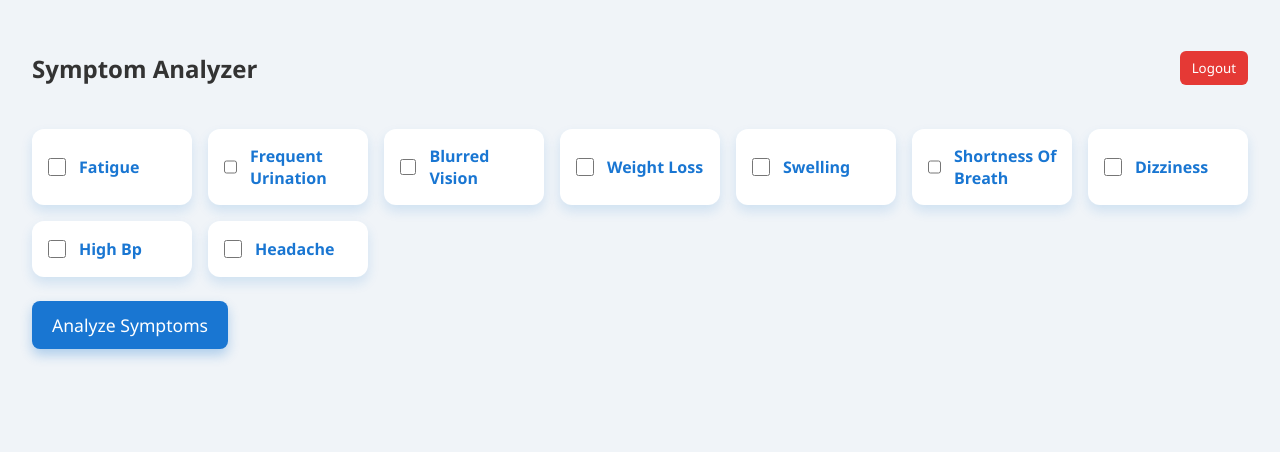
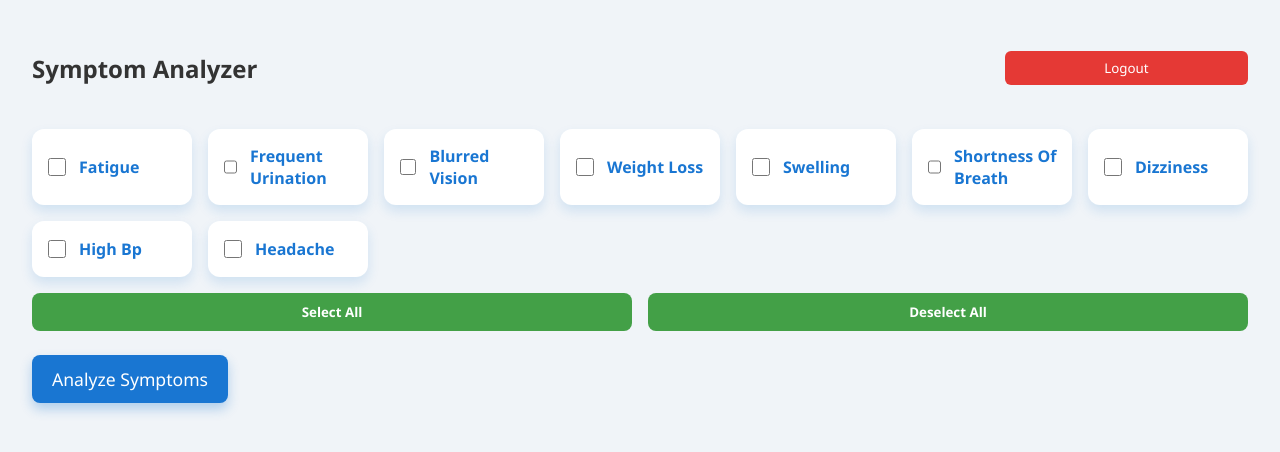
Before and after one commit to Sanya7300/AIDaptCareUI, a React (Create React App) app: page /symptoms in a window 1280 px wide. Shown: the top 452 px of the page. Built offline with nearby package versions, Linux system fonts and the light colour scheme; no server answers.

Commit message:
updated btn

```diff
--- a/src/components/ChartHistory.js
+++ b/src/components/ChartHistory.js
@@ -1,11 +1,14 @@
 import React from "react";
 import { BarChart, Bar, XAxis, YAxis, Tooltip, ResponsiveContainer, PieChart, Pie } from "recharts";
+
 const ChartHistory = ({ history }) => {
- const chartData = history.map((entry, index) => ({
-   name: `#${index + 1}`,
-   Disease: entry.disease,
-   Count: entry.symptoms.length
- }));
+const chartData = history.map((entry, index) => ({
+  name: `#${index + 1}`,
+  Disease: entry.predictedCondition,
+  Count: entry.count || 1,
+  Symptoms: Array.isArray(entry.symptoms) ? entry.symptoms.join(", ") : entry.symptoms,
+  Remedies: Array.isArray(entry.remedies) ? entry.remedies.join(", ") : entry.remedies
+}));
 const [chartType, setChartType] = React.useState("pie");
 
 return (
@@ -45,7 +48,22 @@ return (
     <ResponsiveContainer width="100%" height={300}>
       {chartType === "pie" ? (
         <PieChart>
-          <Tooltip />
+          <Tooltip
+            content={({ active, payload }) => {
+              if (active && payload && payload.length) {
+                const data = payload[0].payload;
+                return (
+                  <div style={{ background: "#fff", border: "1px solid #ccc", padding: 10 }}>
+                    <strong>{data.Disease}</strong>
+                    <div>Count: {data.Count}</div>
+                    <div>Symptoms: {data.Symptoms}</div>
+                    <div>Remedies: {data.Remedies}</div>
+                  </div>
+                );
+              }
+              return null;
+            }}
+          />
           <Pie
             data={chartData}
             dataKey="Count"
@@ -61,7 +79,22 @@ return (
         <BarChart data={chartData}>
           <XAxis dataKey="name" />
           <YAxis />
-          <Tooltip />
+          <Tooltip
+            content={({ active, payload }) => {
+              if (active && payload && payload.length) {
+                const data = payload[0].payload;
+                return (
+                  <div style={{ background: "#fff", border: "1px solid #ccc", padding: 10 }}>
+                    <strong>{data.Disease}</strong>
+                    <div>Count: {data.Count}</div>
+                    <div>Symptoms: {data.Symptoms}</div>
+                    <div>Remedies: {data.Remedies}</div>
+                  </div>
+                );
+              }
+              return null;
+            }}
+          />
           <Bar dataKey="Count" fill="#43a047" />
         </BarChart>
       )}
--- a/src/components/SymptomAnalyzer.js
+++ b/src/components/SymptomAnalyzer.js
@@ -77,7 +77,9 @@ return (
           borderRadius: "6px",
           border: "none",
           padding: "8px 12px",
-          cursor: "pointer"
+          cursor: "pointer",
+          width: "20%",
+          alignSelf: "center"
         }}
       >
         Logout
@@ -116,6 +118,40 @@ return (
           {symptom}
         </label>
       ))}
+      <div style={{ gridColumn: "1 / -1", display: "flex", gap: "1rem" }}>
+        <button
+          type="button"
+          style={{
+            background: "#43a047",
+            color: "#fff",
+            border: "none",
+            borderRadius: "8px",
+            padding: "10px 0",
+            fontWeight: "bold",
+            cursor: "pointer",
+            flex: 1
+          }}
+          onClick={() => setSelected(symptomsList)}
+        >
+          Select All
+        </button>
+        <button
+          type="button"
+          style={{
+            background: "#43a047",
+            color: "#fff",
+            border: "none",
+            borderRadius: "8px",
+            padding: "10px 0",
+            fontWeight: "bold",
+            cursor: "pointer",
+            flex: 1
+          }}
+          onClick={() => setSelected([])}
+        >
+          Deselect All
+        </button>
+      </div>
     </div>
     <div
       style={{
```
